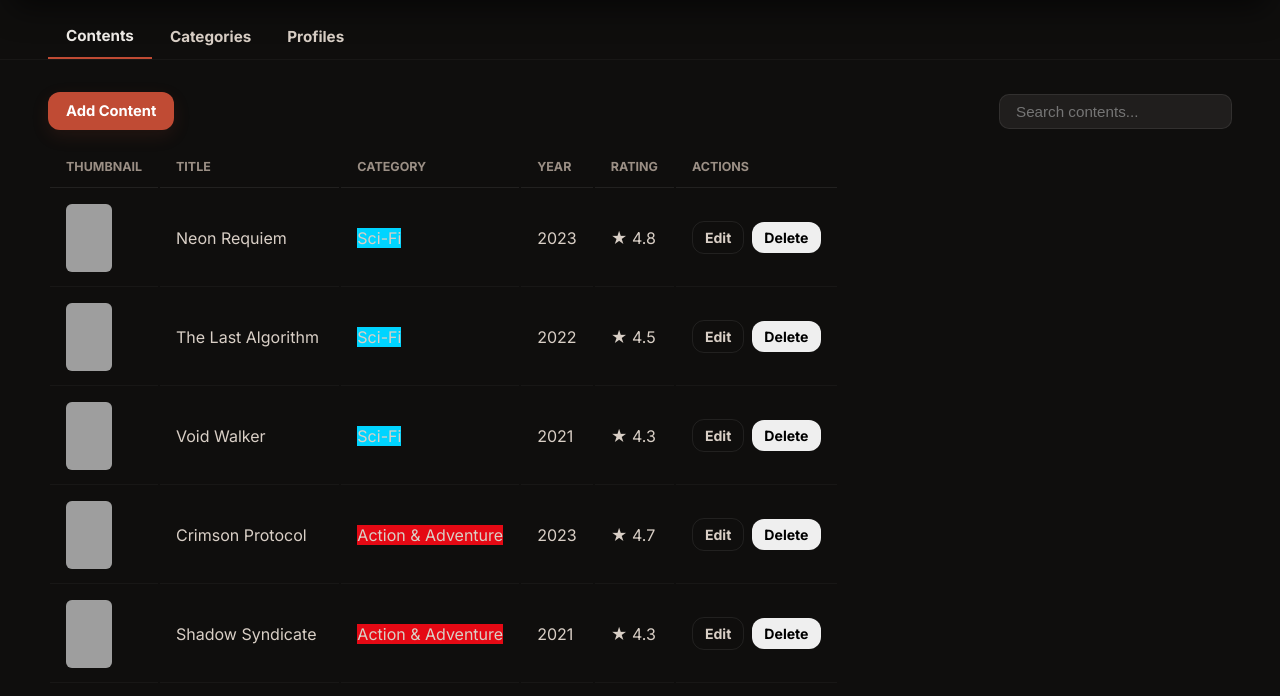
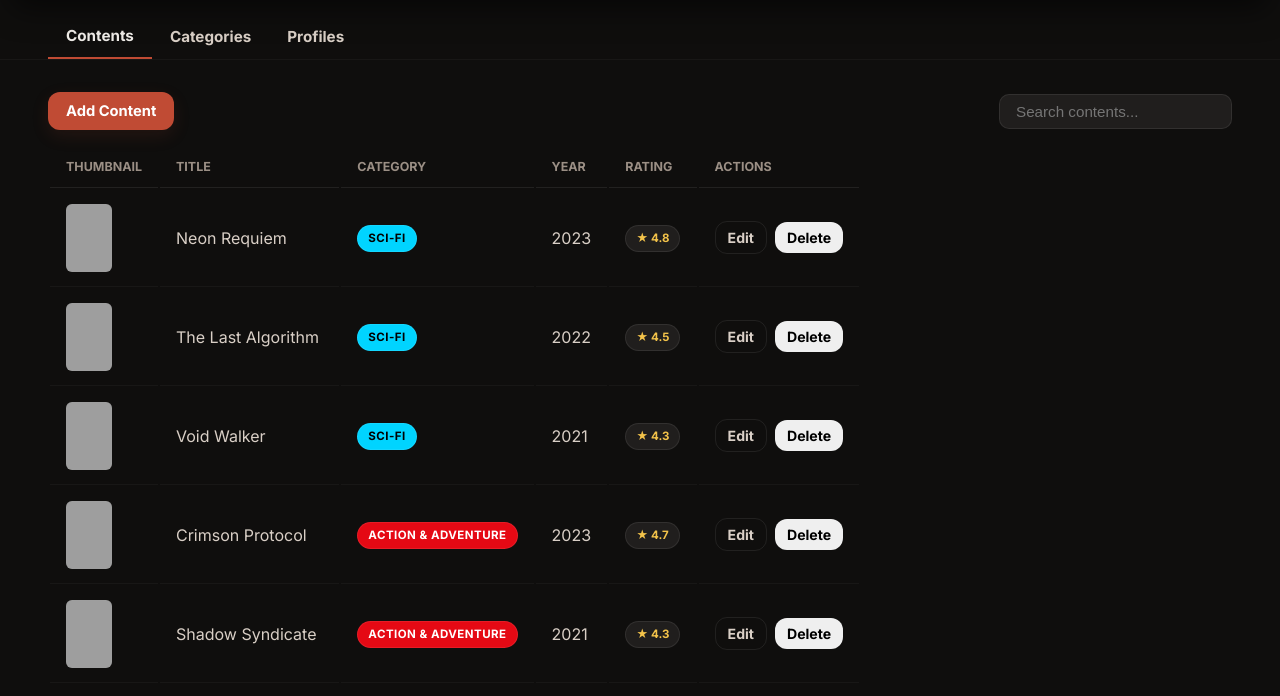
Before and after one commit to diogowho/estflix, a website: page admin.html in a window 1280 px wide. Shown: the part 78-774 px from the top of the page. Drawn offline with Linux system fonts and the light colour scheme; grey boxes are pictures that could not be loaded.

Commit message:
admin: improve category & rating badges with gamma correction

```diff
--- a/scripts/pages/AdminPage.js
+++ b/scripts/pages/AdminPage.js
@@ -248,7 +248,13 @@ class AdminPage {
 			const catPill = document.createElement('span');
 			catPill.classList.add('category-pill');
 			catPill.textContent = category ? category.name : 'Unknown';
-			if (category?.color) catPill.style.backgroundColor = category.color;
+			if (category?.color) {
+				catPill.style.backgroundColor = category.color;
+				// Set contrasting text color based on background brightness
+				const bgColor = category.color;
+				const luminance = this._getLuminance(bgColor);
+				catPill.style.color = luminance > 0.5 ? '#000' : '#fff';
+			}
 			tdCategory.appendChild(catPill);
 
 			const tdYear = document.createElement('td');
@@ -985,4 +991,22 @@ class AdminPage {
 		group.appendChild(input);
 		return group;
 	}
+
+	// calculate relative luminance of a hex color
+	// returns value between 0 (darkest) and 1 (lightest)
+	_getLuminance(hexColor) {
+		// convert hex to RGB
+		const r = parseInt(hexColor.slice(1, 3), 16) / 255;
+		const g = parseInt(hexColor.slice(3, 5), 16) / 255;
+		const b = parseInt(hexColor.slice(5, 7), 16) / 255;
+
+		// apply gamma correction
+		const a = [r, g, b].map((v) => {
+			return v <= 0.03928
+				? v / 12.92
+				: Math.pow((v + 0.055) / 1.055, 2.4);
+		});
+
+		return 0.2126 * a[0] + 0.7152 * a[1] + 0.0722 * a[2];
+	}
 }
--- a/styles/globals.css
+++ b/styles/globals.css
@@ -556,6 +556,33 @@ ul {
 	z-index: 2;
 }
 
+/* admin table category pill */
+.category-pill {
+	font-size: 0.72rem;
+	font-weight: 700;
+	text-transform: uppercase;
+	letter-spacing: 0.04em;
+	padding: 4px 10px;
+	border-radius: 20px;
+	background: var(--surface-high);
+	border: 1px solid var(--border-strong);
+	white-space: nowrap;
+	display: inline-block;
+}
+
+/* admin table rating badge */
+.rating-badge {
+	font-size: 0.72rem;
+	font-weight: 700;
+	padding: 4px 10px;
+	border-radius: 20px;
+	color: var(--rating);
+	background: var(--surface-high);
+	border: 1px solid var(--border-strong);
+	white-space: nowrap;
+	display: inline-block;
+}
+
 /* buttons */
 .btn {
 	display: inline-flex;
```
